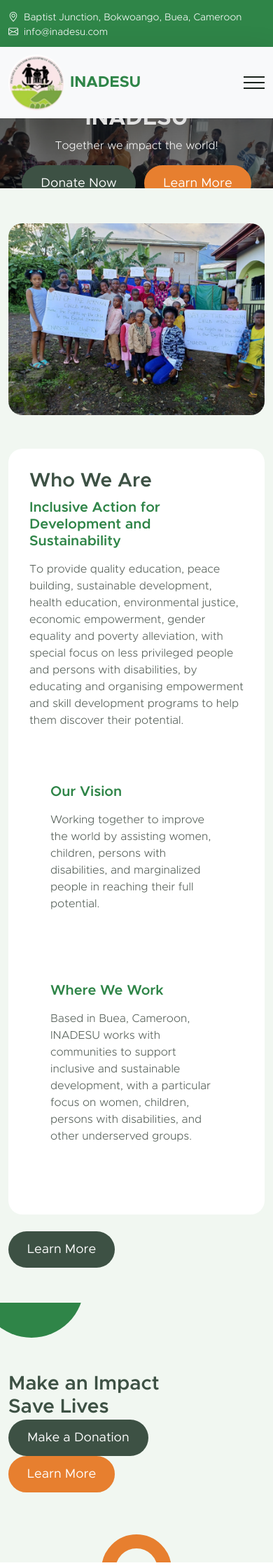
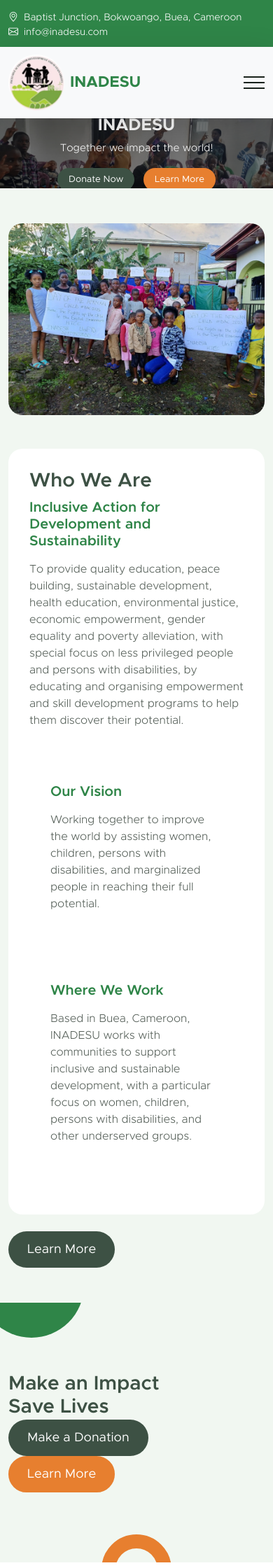
Before and after one commit to inadesu7/inadesu7.github.io, a Jekyll site: the page built from index.html, in a window 390 px wide. Shown: the top 2240 px of the page at 70% size. Built offline with Jekyll 4.4.1, drawn with Linux system fonts in a browser that asks for light colours.

Commit message:
Update website

```diff
--- a/assets/css/inadesu-overrides.css
+++ b/assets/css/inadesu-overrides.css
@@ -141,17 +141,47 @@ img {
 }
 
 @media screen and (max-width: 767px) {
+  .carousel-image {
+    aspect-ratio: auto;
+    height: 480px;
+    object-fit: cover;
+  }
+
+  #hero-slide .carousel-caption {
+    padding: 16px;
+  }
+
   #hero-slide .carousel-caption h1 {
-    font-size: 32px;
+    font-size: 30px;
   }
 
   #hero-slide .carousel-caption p {
-    font-size: 16px;
+    font-size: 15px;
+  }
+
+  #hero-slide .carousel-caption .custom-btn {
+    padding: 10px 18px;
+    font-size: 14px;
   }
 
   .team-card .volunteer-image {
     width: 170px;
     height: 170px;
+  }
+}
+
+@media screen and (max-width: 480px) {
+  .carousel-image {
+    height: 440px;
+  }
+
+  #hero-slide .carousel-caption h1 {
+    font-size: 24px;
+  }
+
+  #hero-slide .carousel-caption .custom-btn {
+    padding: 8px 14px;
+    font-size: 13px;
   }
 }
 
```
